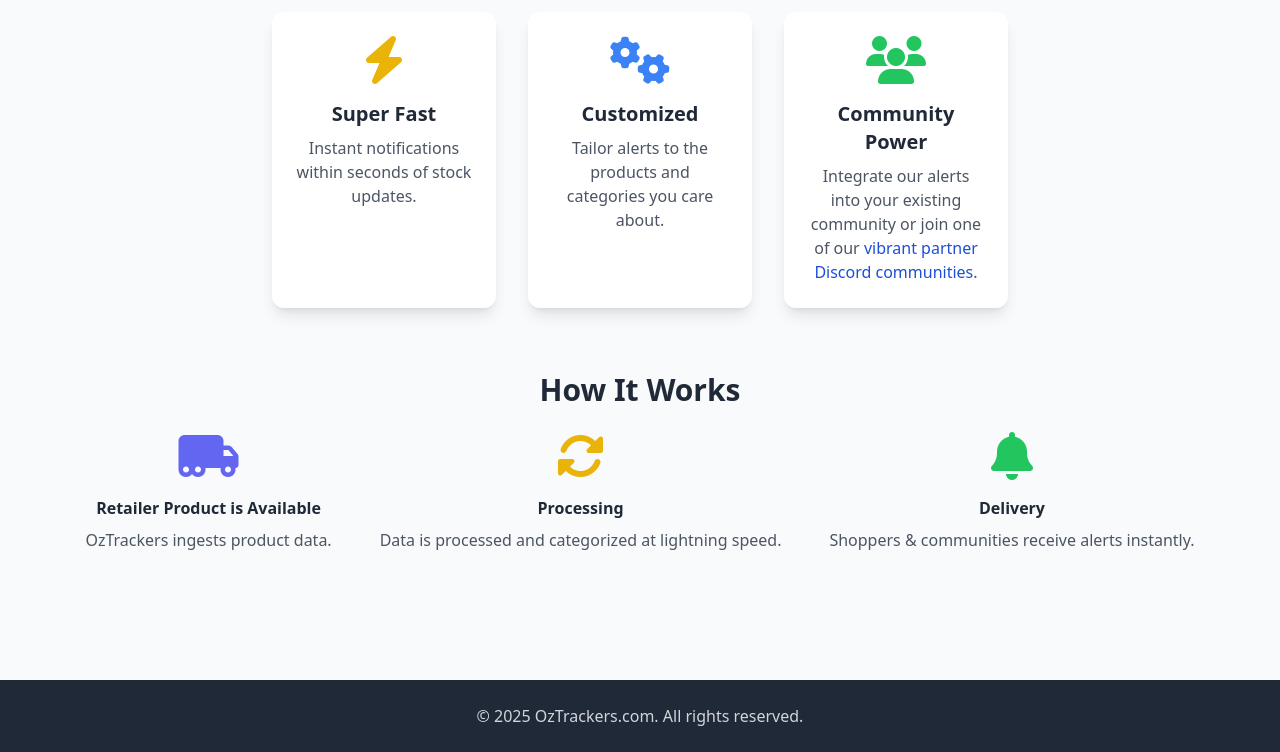
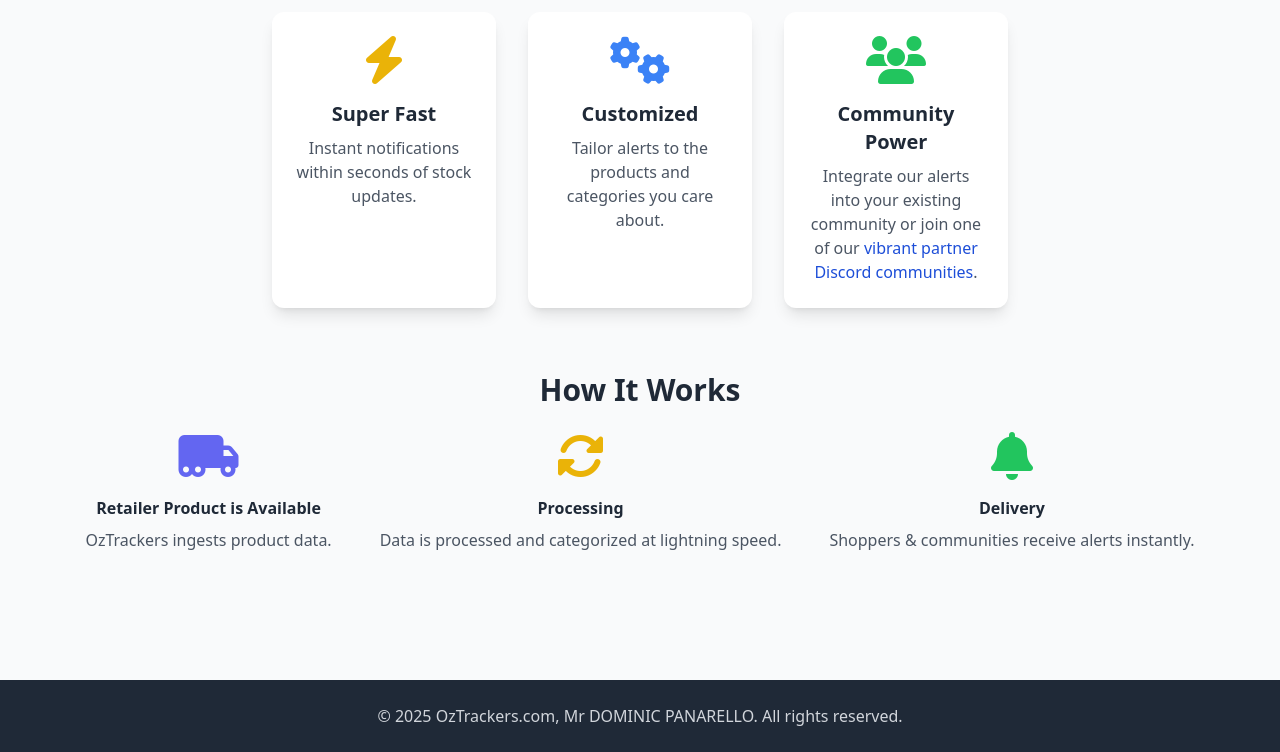
Before and after one commit to oztrackers/oztrackers.github.io, a plain HTML site: page docs/index.html in a window 1280 px wide. Shown: the part 628-1380 px from the top of the page. Drawn offline with nearby package versions, Linux system fonts and the light colour scheme.

Commit message:
meta update

```diff
--- a/docs/index.html
+++ b/docs/index.html
@@ -92,7 +92,7 @@
   </main>
   <footer class="bg-gray-800 text-gray-300 py-6">
     <div class="container mx-auto text-center">
-      <p>&copy; 2025 <a href="https://www.OzTrackers.com">OzTrackers.com</a>. All rights reserved.</p>
+      <p>&copy; 2025 <a href="https://www.OzTrackers.com">OzTrackers.com</a>, Mr DOMINIC PANARELLO. All rights reserved.</p>
     </div>
   </footer>
 </body>
```
